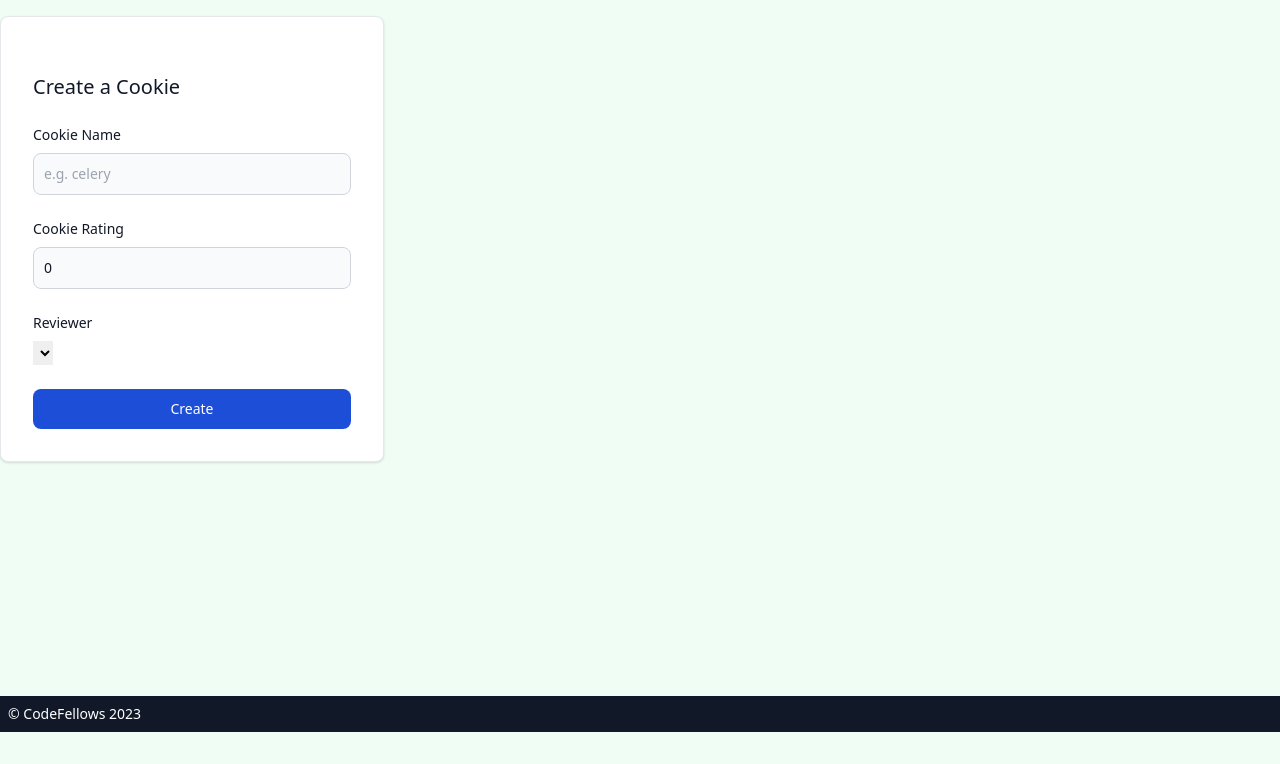
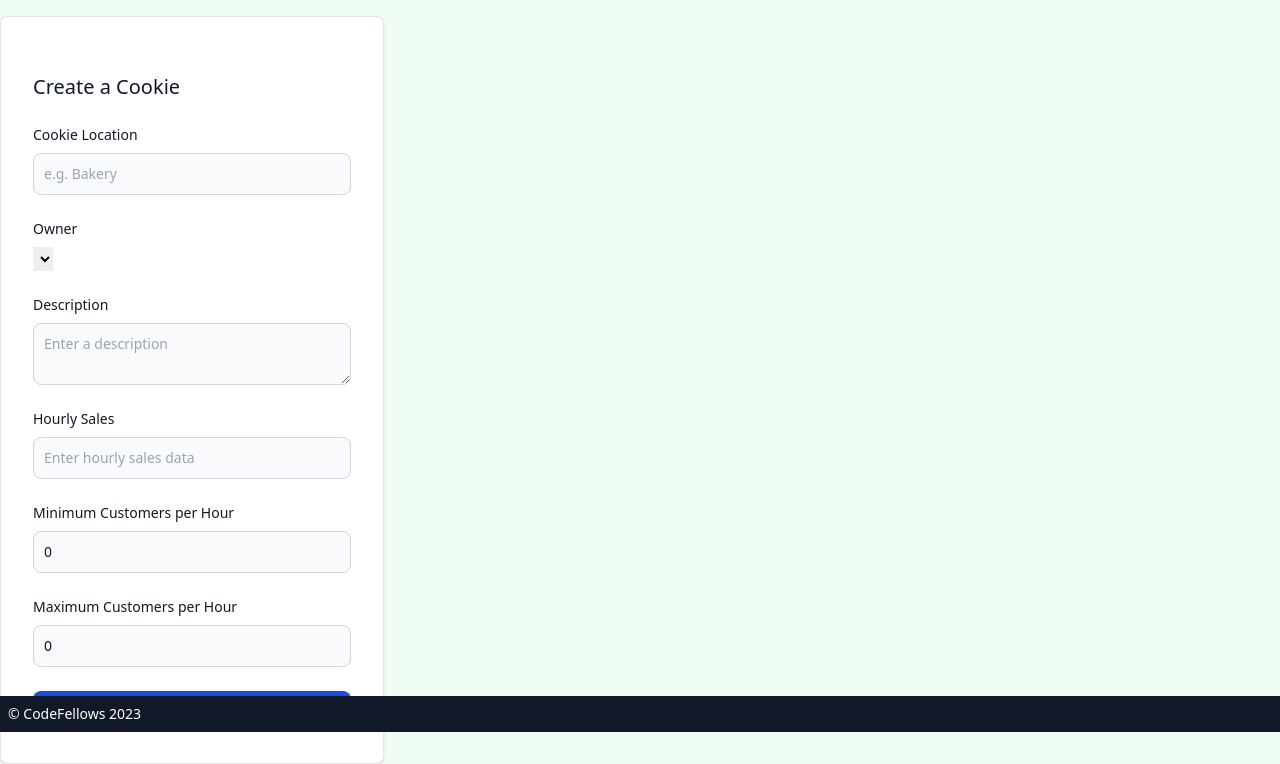
Before and after one commit to mshareefnaser/cookie_stands_project, a Django app: template templates/cookies/cookie_create.html in a window 1280 px wide. Shown: the part 68-832 px from the top of the page. Before the commit the page ends 800 px from the top, so only its background shows below. Run offline with Django 4.2, Linux system fonts and the light colour scheme; the template is opened without the code that fills it, so the values that code supplies are empty; some libraries are stand-ins or nearby versions.

Commit message:
lab is done

```diff
--- a/cookies/views_front.py
+++ b/cookies/views_front.py
@@ -18,13 +18,13 @@ class CookieDetailView(LoginRequiredMixin, DetailView):
 class CookieUpdateView(LoginRequiredMixin, UpdateView):
     template_name = "cookies/cookie_update.html"
     model = Cookie
-    fields = "__all__"
+    fields = ["location", "description", "owner", "hourly_sales", "minimum_customers_per_hour", "maximum_customers_per_hour"]
 
 
 class CookieCreateView(LoginRequiredMixin, CreateView):
     template_name = "cookies/cookie_create.html"
     model = Cookie
-    fields = ["name", "rating", "reviewer"] # "__all__" for all of them
+    fields = ["location", "description", "owner", "hourly_sales", "minimum_customers_per_hour", "maximum_customers_per_hour"]
 
 
 class CookieDeleteView(LoginRequiredMixin, DeleteView):
--- a/templates/cookies/cookie_create.html
+++ b/templates/cookies/cookie_create.html
@@ -2,40 +2,42 @@
 
 {% block content %}
 
-
-<div
-  class="w-full max-w-sm p-4 bg-white border border-gray-200 rounded-lg shadow sm:p-6 md:p-8 dark:bg-gray-800 dark:border-gray-700">
+<div class="w-full max-w-sm p-4 bg-white border border-gray-200 rounded-lg shadow sm:p-6 md:p-8 dark:bg-gray-800 dark:border-gray-700">
   <form class="space-y-6" method="POST">
     {% csrf_token %}
     <h5 class="text-xl font-medium text-gray-900 dark:text-white">Create a Cookie</h5>
     <div>
-      <label for="id_name" class="block mb-2 text-sm font-medium text-gray-900 dark:text-white">Cookie Name</label>
-      <input type="text" name="name" id="id_name"
-        class="bg-gray-50 border border-gray-300 text-gray-900 text-sm rounded-lg focus:ring-blue-500 focus:border-blue-500 block w-full p-2.5 dark:bg-gray-600 dark:border-gray-500 dark:placeholder-gray-400 dark:text-white"
-        placeholder="e.g. celery" required>
-
+      <label for="id_location" class="block mb-2 text-sm font-medium text-gray-900 dark:text-white">Cookie Location</label>
+      <input type="text" name="location" id="id_location" class="bg-gray-50 border border-gray-300 text-gray-900 text-sm rounded-lg focus:ring-blue-500 focus:border-blue-500 block w-full p-2.5 dark:bg-gray-600 dark:border-gray-500 dark:placeholder-gray-400 dark:text-white" placeholder="e.g. Bakery" required>
     </div>
     <div>
-      <label for="id_rating" class="block mb-2 text-sm font-medium text-gray-900 dark:text-white">Cookie Rating</label>
-      <input type="number" name="rating" id="id_rating"
-        class="bg-gray-50 border border-gray-300 text-gray-900 text-sm rounded-lg focus:ring-blue-500 focus:border-blue-500 block w-full p-2.5 dark:bg-gray-600 dark:border-gray-500 dark:placeholder-gray-400 dark:text-white"
-        value="0" min="0" max="5" required>
-    </div>
-    <div>
-      <label for="id_reviewer" class="block mb-2 text-sm font-medium text-gray-900 dark:text-white">Reviewer</label>
-      <select name="reviewer" id="id_reviewer">
-        {% for value, choice in form.fields.reviewer.choices %}
+      <label for="id_owner" class="block mb-2 text-sm font-medium text-gray-900 dark:text-white">Owner</label>
+      <select name="owner" id="id_owner">
+        {% for value, choice in form.fields.owner.choices %}
         <option value="{{ value }}">{{ choice }}</option>
         {% endfor %}
       </select>
     </div>
+    <div>
+      <label for="id_description" class="block mb-2 text-sm font-medium text-gray-900 dark:text-white">Description</label>
+      <textarea name="description" id="id_description" class="bg-gray-50 border border-gray-300 text-gray-900 text-sm rounded-lg focus:ring-blue-500 focus:border-blue-500 block w-full p-2.5 dark:bg-gray-600 dark:border-gray-500 dark:placeholder-gray-400 dark:text-white" placeholder="Enter a description"></textarea>
+    </div>
+    <div>
+      <label for="id_hourly_sales" class="block mb-2 text-sm font-medium text-gray-900 dark:text-white">Hourly Sales</label>
+      <input type="text" name="hourly_sales" id="id_hourly_sales" class="bg-gray-50 border border-gray-300 text-gray-900 text-sm rounded-lg focus:ring-blue-500 focus:border-blue-500 block w-full p-2.5 dark:bg-gray-600 dark:border-gray-500 dark:placeholder-gray-400 dark:text-white" placeholder="Enter hourly sales data">
+    </div>
+    <div>
+      <label for="id_min_customers_per_hour" class="block mb-2 text-sm font-medium text-gray-900 dark:text-white">Minimum Customers per Hour</label>
+      <input type="number" name="minimum_customers_per_hour" id="id_min_customers_per_hour" class="bg-gray-50 border border-gray-300 text-gray-900 text-sm rounded-lg focus:ring-blue-500 focus:border-blue-500 block w-full p-2.5 dark:bg-gray-600 dark:border-gray-500 dark:placeholder-gray-400 dark:text-white" value="0" min="0" required>
+    </div>
+    <div>
+      <label for="id_max_customers_per_hour" class="block mb-2 text-sm font-medium text-gray-900 dark:text-white">Maximum Customers per Hour</label>
+      <input type="number" name="maximum_customers_per_hour" id="id_max_customers_per_hour" class="bg-gray-50 border border-gray-300 text-gray-900 text-sm rounded-lg focus:ring-blue-500 focus:border-blue-500 block w-full p-2.5 dark:bg-gray-600 dark:border-gray-500 dark:placeholder-gray-400 dark:text-white" value="0" min="0" required>
+    </div>
 
-
-    <button type="submit"
-      class="w-full text-white bg-blue-700 hover:bg-blue-800 focus:ring-4 focus:outline-none focus:ring-blue-300 font-medium rounded-lg text-sm px-5 py-2.5 text-center dark:bg-blue-600 dark:hover:bg-blue-700 dark:focus:ring-blue-800">
+    <button type="submit" class="w-full text-white bg-blue-700 hover:bg-blue-800 focus:ring-4 focus:outline-none focus:ring-blue-300 font-medium rounded-lg text-sm px-5 py-2.5 text-center dark:bg-blue-600 dark:hover:bg-blue-700 dark:focus:ring-blue-800">
       Create
     </button>
-
   </form>
 </div>
 
--- a/templates/cookies/cookie_list.html
+++ b/templates/cookies/cookie_list.html
@@ -11,7 +11,7 @@
     {% for cookie in cookies %}
     <a href="{% url 'cookie_detail' cookie.pk %}" aria-current="true"
       class="block w-full px-4 py-4 text-white bg-blue-700 border-b border-gray-200 rounded-t-lg cursor-pointer dark:bg-gray-800 dark:border-gray-600">
-      {{ cookie.name }}
+      {{ cookie.location }}
     </a>
     {% endfor %}
   </div>
```
Also changed, not shown: cookies/models.py (+8 -5 lines), templates/cookies/cookie_detail.html (+11 -27 lines), templates/cookies/cookie_update.html (+25 -35 lines), accounts/migrations/0002_alter_customuser_id.py (added), cookies/migrations/0001_initial.py (added), db.sqlite3.
